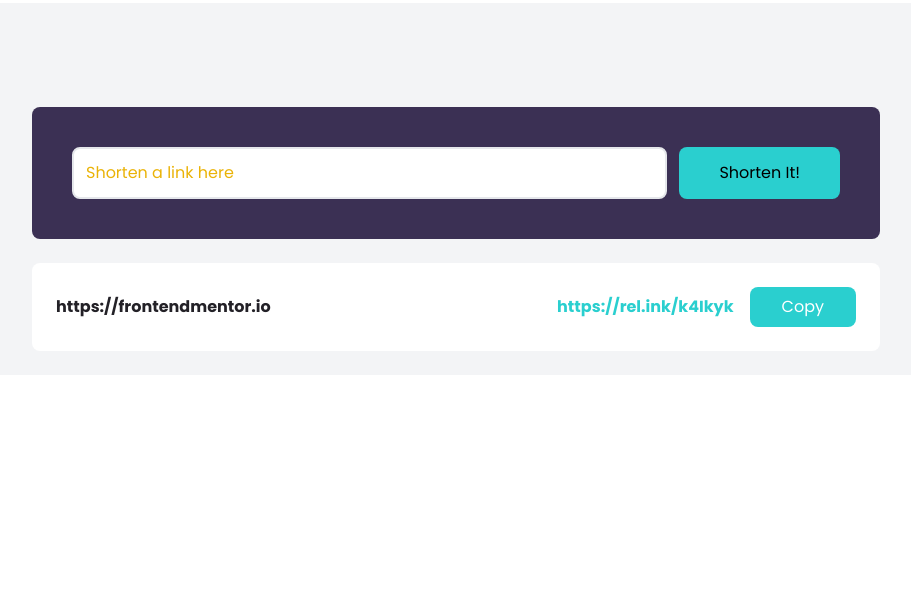
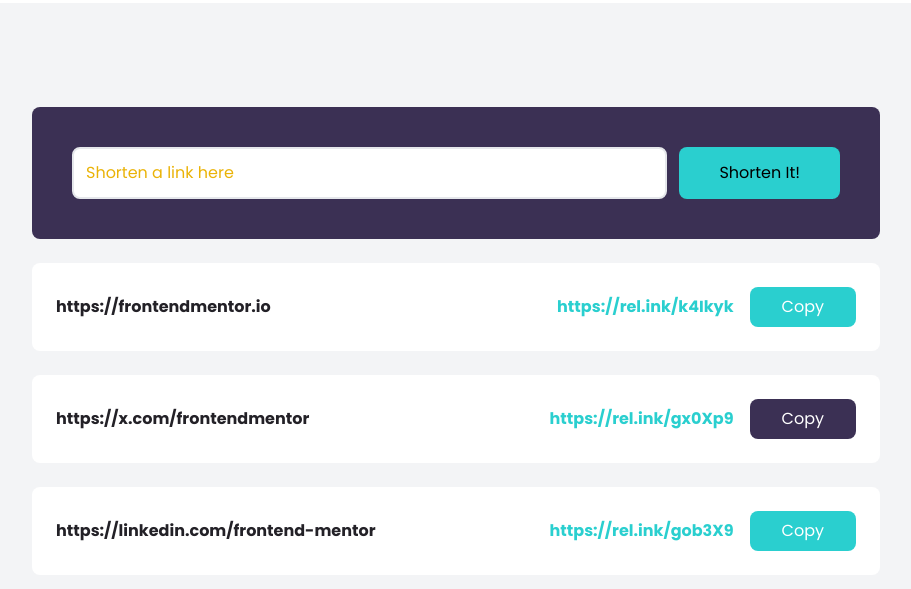
Before and after one commit to eddyK15501/shortly-tailwindcss, a website: page index.html in a window 1280 px wide. Shown: the part 741-1330 px from the top of the page, without its empty margins (184-1095 px from the left). Before the commit the page ends 1116 px from the top, so only its background shows below. Drawn offline with Linux system fonts and the light colour scheme.

Commit message:
second/third container rendered; form input ready for js

```diff
--- a/index.html
+++ b/index.html
@@ -112,6 +112,40 @@
             </button>
           </div>
         </div>
+        <div
+          class="flex flex-col items-center justify-between w-full p-6 bg-white rounded-lg md:flex-row"
+        >
+          <p class="font-bold text-center text-veryDarkViolet md:text-left">
+            https://x.com/frontendmentor
+          </p>
+          <div
+            class="flex flex-col items-center justify-end flex-1 space-x-4 space-y-2 md:flex-row md:space-y-0"
+          >
+            <div class="font-bold text-cyan">https://rel.ink/gx0Xp9</div>
+            <button
+              class="p-2 px-8 text-white bg-darkViolet rounded-lg hover:opacity-70 focus:outline-none"
+            >
+              Copy
+            </button>
+          </div>
+        </div>
+        <div
+          class="flex flex-col items-center justify-between w-full p-6 bg-white rounded-lg md:flex-row"
+        >
+          <p class="font-bold text-center text-veryDarkViolet md:text-left">
+            https://linkedin.com/frontend-mentor
+          </p>
+          <div
+            class="flex flex-col items-center justify-end flex-1 space-x-4 space-y-2 md:flex-row md:space-y-0"
+          >
+            <div class="font-bold text-cyan">https://rel.ink/gob3X9</div>
+            <button
+              class="p-2 px-8 text-white bg-cyan rounded-lg hover:opacity-70 focus:outline-none"
+            >
+              Copy
+            </button>
+          </div>
+        </div>
       </div>
     </section>
   </body>
```
Also changed, not shown: css/style.css.
